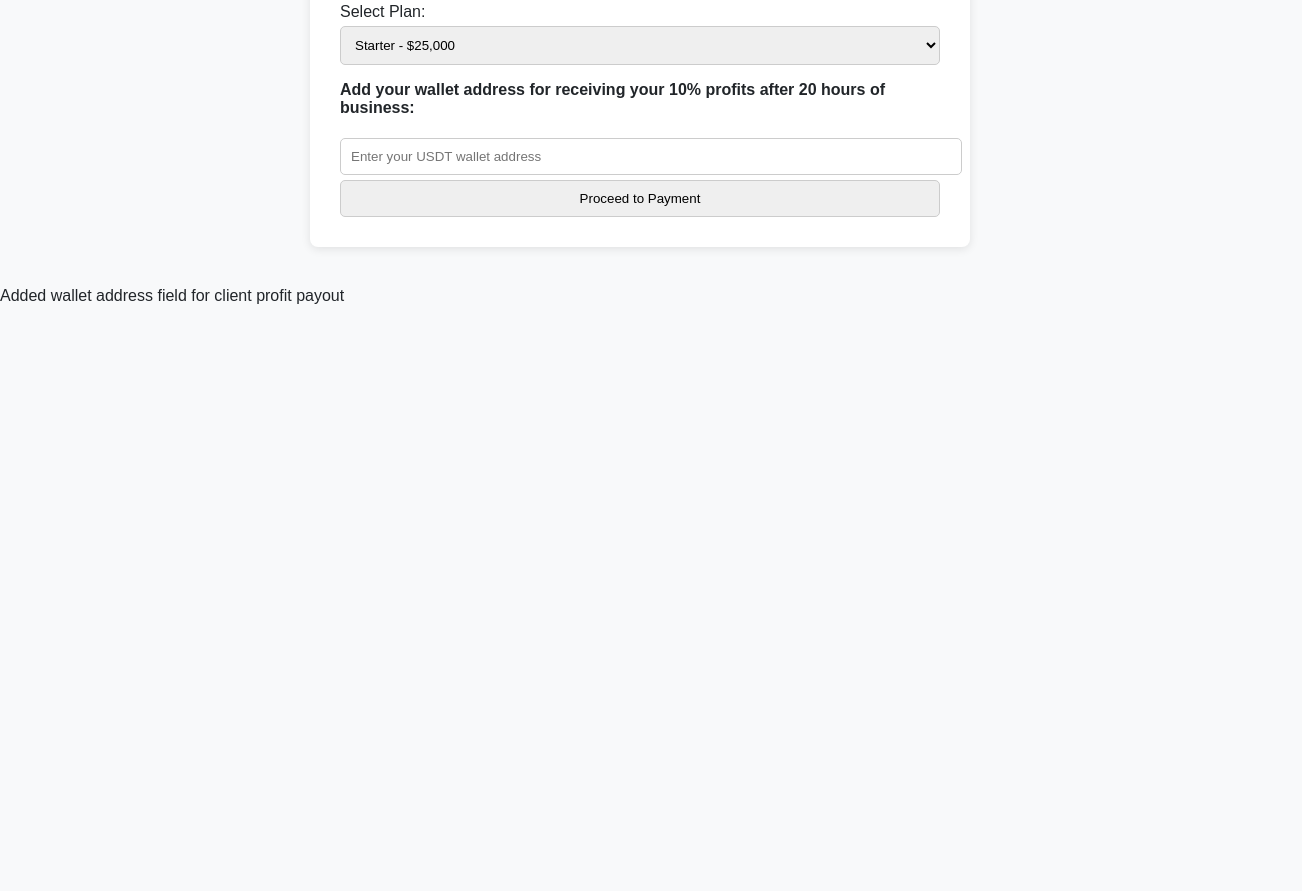
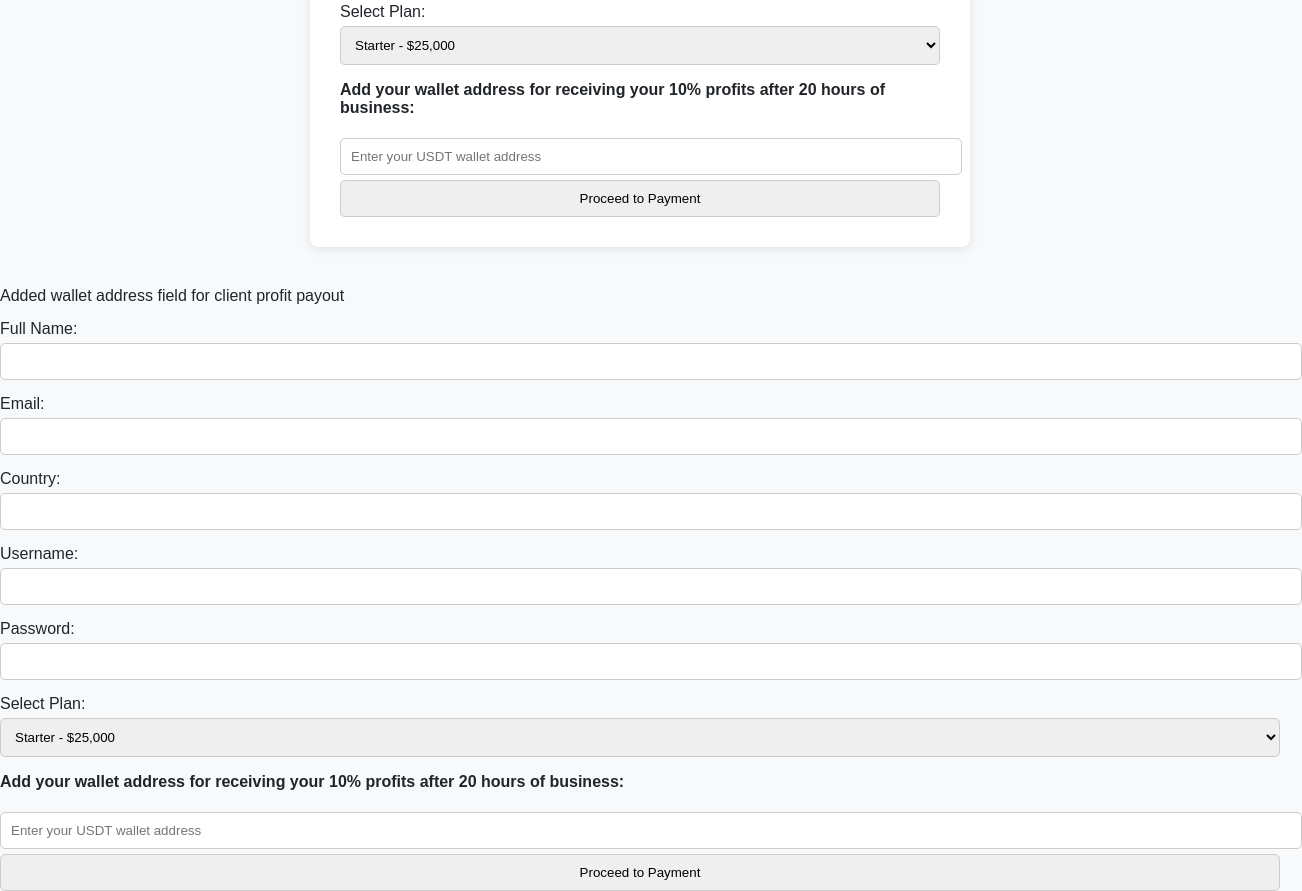
Before and after one commit to famfan567/O.O.G-Web, a plain HTML site: page index.html in a window 1280 px wide. Shown: the part 1277-2168 px from the top of the page, 1302 px wide, since content can reach past the window. Before the commit the page ends 1582 px from the top, so only its background shows below. Drawn offline with Linux system fonts and the light colour scheme.

Commit message:
Update index.html
Added wallet address input and dynamic profit message

```diff
--- a/index.html
+++ b/index.html
@@ -186,3 +186,31 @@
 </body>
 </html>
 Added wallet address field for client profit payout
+<form id="registrationForm">
+  <label>Full Name:</label>
+  <input type="text" required />
+
+  <label>Email:</label>
+  <input type="email" required />
+
+  <label>Country:</label>
+  <input type="text" required />
+
+  <label>Username:</label>
+  <input type="text" required />
+
+  <label>Password:</label>
+  <input type="password" required />
+
+  <label>Select Plan:</label>
+  <select id="plan" name="plan">
+    <option value="Starter">Starter - $25,000</option>
+    <option value="VIP">VIP - $250,000</option>
+  </select>
+
+  <!-- New Instruction and Wallet Address Input -->
+  <p><strong>Add your wallet address for receiving your 10% profits after 20 hours of business:</strong></p>
+  <input type="text" id="clientWallet" name="clientWallet" placeholder="Enter your USDT wallet address" required />
+
+  <button type="submit">Proceed to Payment</button>
+</form>
```
